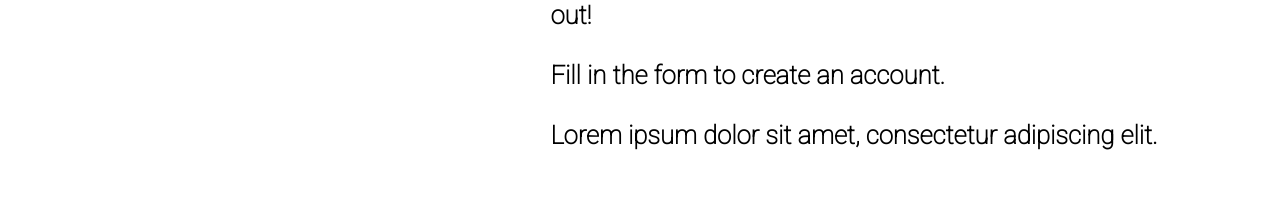
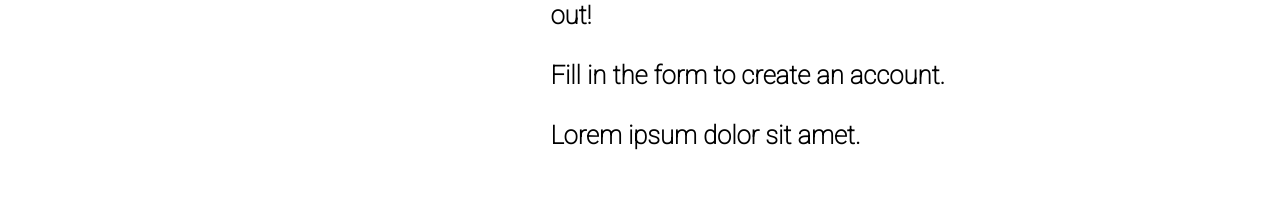
Before and after one commit to hiongkaihan/Sign-up-Form, a plain HTML site: page index.html in a window 1280 px wide. Shown: the part 95-295 px from the top of the page. Drawn offline with Linux system fonts and the light colour scheme.

Commit message:
Minor fix

```diff
--- a/index.html
+++ b/index.html
@@ -23,7 +23,7 @@
                 This is a demo sign up page created by <a href="https://github.com/hiongkaihan">Hiong Kai Han</a> !
                 It is not a real online service, however feel free to check the page out!<br><br>
                 Fill in the form to create an account.<br><br>
-                Lorem ipsum dolor sit amet, consectetur adipiscing elit.
+                Lorem ipsum dolor sit amet.
             </h1>
         </div>
         <form action="">
```
